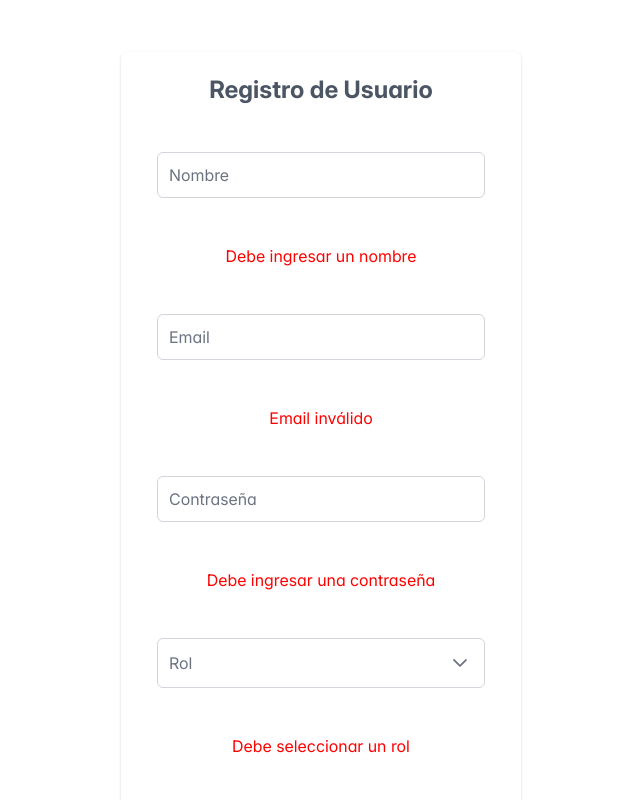
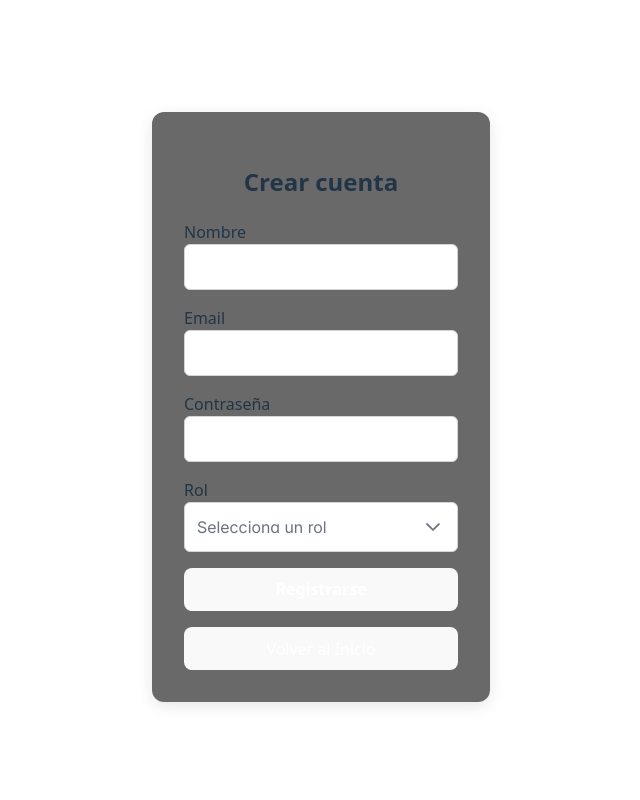
Before and after one commit to MateoVrr/efiJavaScript, a React (Vite) app: page /registro in a window 1280 px wide. Shown: the top 800 px of the page, without its empty margins (319-959 px from the left). Built offline with nearby package versions, Linux system fonts and the light colour scheme.

Commit message:
Actualizo login/register

```diff
--- a/src/layouts/Home.jsx
+++ b/src/layouts/Home.jsx
@@ -7,7 +7,8 @@ function Home() {
     <div style={{ textAlign: "center", marginTop: "50px" }}>
       <h1>Bienvenido</h1>
       <button onClick={() => navigate("/login")} style={{ color: "white" }}>Iniciar Sesión</button>
-      <button onClick={() => navigate("/registro")} style={{ color: "white" }}>Registrarse</button>
+      <h2>¿No tienes una cuenta?</h2>
+      <button onClick={() => navigate("/registro")} style={{ color: "white" }}>Registrate</button>
     </div>
   );
 }
--- a/src/layouts/Login.jsx
+++ b/src/layouts/Login.jsx
@@ -1,91 +1,78 @@
-import { Fragment, useRef, useState } from "react"
-import { Card } from "primereact/card"
+import { Formik, Form, Field, ErrorMessage } from 'formik'
+import * as Yup from 'yup'
+import { InputText } from "primereact/inputtext"
 import { Button } from "primereact/button"
-import { InputText } from "primereact/inputtext"
-import { Toast } from "primereact/toast"
-import Swal from "sweetalert2"
+import { toast, ToastContainer } from "react-toastify"
 import { useNavigate } from "react-router-dom"
+import "../styles/Login.css"
 
-const Login = () => {
-    const [email, setEmail] = useState('')
-    const [password, setPassword] = useState('')
-    const toast = useRef(null)
+
+const validationSchema = Yup.object({
+    email: Yup.string().email('Email invalido').required('El email es obligatorio'),
+    password: Yup.string().required('La contraseña es obligatoria')
+})
+
+export default function Login() {
 
     const navigate = useNavigate()
 
-    const emailValido = email.includes('@') && email.includes('.')
-    const formValido = emailValido && password.trim() !== ''
+    const handleSubmit = async (values, {resetForm}) => {
+        try {
+            // 🔹 Simulación de API (por ahora sin backend)
+            // Cuando tengas tu API, reemplaza la URL y lógica
+            const response = await fetch('http://localhost:5000/login', {
+                method: 'POST',
+                headers: { "Content-Type": "application/json" },
+                body: JSON.stringify(values)
+            })
 
-    const manejarLogin = () => {
-        const data = localStorage.getItem('usuarios')
-        const lista = data ? JSON.parse(data) : []
+            // 🔹 Simulación de respuesta con JWT si no hay API
+            // const data = { token: "jwt-de-prueba-12345" }
+            // localStorage.setItem("token", data.token)
 
-        const usuarioEncontrado = lista.find(
-            (u) => u.email === email && u.password === password
-        )
+            if(response.ok) {
+                const data = await response.json()
+                // Guardar el JWT en localStorage
+                localStorage.setItem("token", data.token)
+                toast.success("Login exitoso")
+                resetForm()
+                setTimeout(() => navigate('/'), 1500)
+            } else {
+                toast.error("Usuario o contraseña incorrectos")
+            }
 
-        if (usuarioEncontrado) {
-            Swal.fire({
-                icon: 'success',
-                title: 'Inicio de sesión exitoso',
-                text: `Bienvenido ${usuarioEncontrado.nombre}!`,
-                showConfirmButton: false,
-                timer: 1500
-            }).then(() => navigate("/"))
-        } else {
-            Swal.fire({
-                icon: 'error',
-                title: 'Error de inicio de sesión',
-                text: 'Email o contraseña incorrectos'
-            })
+        } catch(error) {
+            toast.error("Error de conexión con el servidor")
         }
     }
 
     return (
-        <Fragment>
-            <Toast ref={toast} />
-            <Card title="Inicio de Sesión" style={{ width: '400px', margin: '20px auto' }}>
-                <div className="p-fluid" style={{ display: 'grid', padding: '16px', gap: '30px' }}>
-
-                    <span className="p-float-label">
-                        <InputText
-                            id="email"
-                            value={email}
-                            onChange={(e) => setEmail(e.target.value)}
-                        />
-                        <label htmlFor="email">Email</label>
-                    </span>
-                    {!email && !emailValido && <p style={{ color: 'red' }}>Email inválido</p>}
-
-                    <span className="p-float-label">
-                        <InputText
-                            id="password"
-                            type="password"
-                            value={password}
-                            onChange={(e) => setPassword(e.target.value)}
-                        />
-                        <label htmlFor="password">Contraseña</label>
-                    </span>
-                    {!password.trim() && <p style={{ color: 'red' }}>Debe ingresar una contraseña</p>}
-
-                    <div style={{ display: 'flex', padding: 16, gap: '10px' }}>
-                        <Button
-                            label="Iniciar Sesión"
-                            severity="success"
-                            disabled={!formValido}
-                            onClick={manejarLogin}
-                        />
+        <div className="login-container">
+            <h2>Iniciar Sesión</h2>
+            <ToastContainer position='top-right' autoClose={3000} />
+            <Formik
+                initialValues={{ email: '', password: '' }}
+                validationSchema={validationSchema}
+                onSubmit={handleSubmit}
+            >
+            {({ isSubmitting }) => (
+                <Form className="login-form">
+                    <div className="form-field">
+                        <label>Email</label>
+                        <Field as={InputText} name="email" id="email" />
+                        <ErrorMessage name="email" component="small" className="error" />
                     </div>
 
-                    <div style={{ padding: 16, gap: '10px' }}>
-                        <button onClick={() => navigate("/")} style={{ color: "white" }}>
-                            Inicio
-                        </button>
+                    <div className="form-field">
+                        <label>Contraseña</label>
+                        <Field as={InputText} type="password" name="password" id="password" />
+                        <ErrorMessage name="password" component="small" className="error" />
                     </div>
-                </div>
-            </Card>
-        </Fragment>
+
+                    <Button type="submit" label={isSubmitting ? "Ingresando..." : "Ingresar"} />
+                </Form>
+            )}
+            </Formik>
+        </div>
     )
 }
-
-export default Login
--- a/src/layouts/Registro.jsx
+++ b/src/layouts/Registro.jsx
@@ -1,126 +1,91 @@
+import { Formik, Form, Field, ErrorMessage } from 'formik'
 import { Fragment, useRef, useState } from "react"
+import * as Yup from 'yup'
 import { Card } from "primereact/card"
 import { Button } from "primereact/button"
 import { InputText } from "primereact/inputtext"
-import { Toast } from "primereact/toast"
+import { toast } from "react-toastify"
 import { Dropdown } from "primereact/dropdown"
 import Swal from "sweetalert2"
 import { useNavigate } from "react-router-dom"
+import '../styles/Registro.css'
 
-const Registro = () => {
-    const [nombre, setNombre] = useState('')
-    const [email, setEmail] = useState('')
-    const [password, setPassword] = useState('')
-    const [rol, setRol] = useState('')
-    const toast = useRef(null)
+const validationSchema = Yup.object({
+    name: Yup.string().required('El nombre es obligatorio'),
+    email: Yup.string().email('Email invalido').required('El email es obligatorio'),
+    password: Yup.string().required('La contraseña es obligatoria'),
+    role: Yup.string().required('Debes seleccionar un rol')
+})
+
+const roles = [
+    { label: 'Usuario', value: 'usuario' },
+    { label: 'Administrador', value: 'admin' }
+]
+
+export default function Registro(){
 
     const navigate = useNavigate()
 
-    const emailValido = email.includes('@') && email.includes('.')
-    const formValido = nombre.trim() !== '' && emailValido && password.trim() !== '' && rol !== ''
-
-    const guardarEnLocalStorage = (usuario) => {
-        const existente = localStorage.getItem('usuarios')
-        const lista = existente ? JSON.parse(existente) : []
-        lista.push({ ...usuario, createdAt: new Date() })
-        localStorage.setItem('usuarios', JSON.stringify(lista))
+    const handleSubmit = async (values, {resetForm}) => {
+        try {
+            const response = await fetch('http://localhost:5000/register',{
+                method:'POST',
+                headers:{ "Content-Type": "application/json"},
+                body: JSON.stringify(values)
+            })
+            if  (response.ok) {
+                toast.success("Usuario registrado con exito")
+                resetForm()
+                setTimeout(() => navigate('/'), 2000)
+            } else {
+                toast.error("Hubo un error al registrar el usuario")
+            }
+        } catch (error) {
+            toast.error("hubo un error con el servidor", error)
+        }
     }
 
-    const confirmarGuardado = () => {
-        Swal.fire({
-            title: '¿Deseas registrar este usuario?',
-            text: `Nombre: ${nombre || 'Sin nombre'} Email: ${email || 'Sin email'} Rol: ${rol || 'Sin rol'}`,
-            icon: 'question',
-            showCancelButton: true,
-            confirmButtonText: 'Sí, guardar',
-            cancelButtonText: 'Cancelar'
-        }).then((result) => {
-            if (result.isConfirmed) {
-                guardarEnLocalStorage({
-                    nombre,
-                    email,
-                    password,
-                    rol
-                })
-
-                Swal.fire({
-                    icon: 'success',
-                    title: 'Registro exitoso',
-                    showConfirmButton: false,
-                    timer: 1500
-                }).then(() => {navigate("/login") })
-            }
-        })
-    }
-
-    return (
-        <Fragment>
-            <Toast ref={toast} />
-            <Card title="Registro de Usuario" style={{ width: '400px', margin: '20px auto' }}>
-                <div className="p-fluid" style={{ display: 'grid', padding: '16px', gap: '30px' }}>
-
-                    <span className="p-float-label">
-                        <InputText
-                            id="nombre"
-                            value={nombre}
-                            onChange={(e) => setNombre(e.target.value)}
+    return(
+        <div className='register-container'>
+            <h2>Crear cuenta</h2>
+            <Formik
+                initialValues={{name: '', email: '', password: '', role: ''}}
+                validationSchema={validationSchema}
+                onSubmit={handleSubmit}
+            >
+            {({ isSubmitting, setFieldValue, values }) => (
+                <Form className='register-form'>
+                    <div className='form-field'>
+                        <label>Nombre</label>
+                        <Field as={InputText} id='name' name='name'/>
+                        <ErrorMessage name='name' component={'small'} className='error'/>
+                    </div>
+                    <div className='form-field'>
+                        <label>Email</label>
+                        <Field as={InputText} id='email' name='email'/>
+                        <ErrorMessage name='email' component={'small'} className='error'/>
+                    </div>
+                    <div className='form-field'>
+                        <label>Contraseña</label>
+                        <Field as={InputText} id='password' name='password'/>
+                        <ErrorMessage name='password' component={'small'} className='error'/>
+                    </div>
+                    <div className='form-field'>
+                        <label>Rol</label>
+                        <Dropdown
+                            value={values.role}
+                            options={roles}
+                            onChange={(e) => setFieldValue('role', e.value)}
+                            placeholder="Selecciona un rol"
                         />
-                        <label htmlFor="nombre">Nombre</label>
-                    </span>
-                    {!nombre.trim() && <p style={{ color: 'red' }}>Debe ingresar un nombre</p>}
-
-                    <span className="p-float-label">
-                        <InputText
-                            id="email"
-                            value={email}
-                            onChange={(e) => setEmail(e.target.value)}
-                        />
-                        <label htmlFor="email">Email</label>
-                    </span>
-                    {!email && !emailValido && <p style={{ color: 'red' }}>Email inválido</p>}
-
-
-                    <span className="p-float-label">
-                        <InputText
-                            id="password"
-                            type="password"
-                            value={password}
-                            onChange={(e) => setPassword(e.target.value)}
-                        />
-                        <label htmlFor="password">Contraseña</label>
-                    </span>
-                    {!password.trim() && <p style={{ color: 'red' }}>Debe ingresar una contraseña</p>}
-                    <span className="p-float-label">
-                        <Dropdown
-                            id="rol"
-                            value={rol}
-                            onChange={(e) => setRol(e.value)}
-                            options={[
-                                { label: "Usuario", value: "usuario" },
-                                { label: "Administrador", value: "administrador" }
-                            ]}
-                            placeholder="Seleccione un rol"
-                        />
-                        <label htmlFor="rol">Rol</label>
-                    </span>
-                    {!rol && <p style={{ color: 'red' }}>Debe seleccionar un rol</p>}
-                    <div style={{ display: 'flex', padding: 16, gap: '10px' }}>
-                        <Button
-                            label="Registrarse"
-                            severity="success"
-                            disabled={!formValido}
-                            onClick={confirmarGuardado}
-                        />
+                        <ErrorMessage name='role' component={'small'} className='error'/>
                     </div>
 
-                    <div style={{ padding: 16, gap: '10px' }}>
-                        <button onClick={() => navigate("/")} style={{ color: "white" }}>Inicio</button>
-                    </div>
-
-                </div>
-            </Card>
-        </Fragment>
+                    <Button type='submit' label={ isSubmitting ? "Registrando..." : 'Registrarse'} />
+                    <button type="button" onClick={() => navigate("/")} style={{ color: "white" }}>Volver al Inicio</button>
+                </Form>
+            )}
+            </Formik>
+        </div>
     )
 }
-
-export default Registro
--- a/src/main.jsx
+++ b/src/main.jsx
@@ -1,17 +1,19 @@
-import { StrictMode } from 'react'
-import { createRoot } from 'react-dom/client'
+import React from 'react'
+import ReactDOM from "react-dom/client"
 import './index.css'
 import App from './App.jsx'
 import 'primereact/resources/themes/lara-light-blue/theme.css'
 import 'primereact/resources/primereact.min.css'
 import 'primeicons/primeicons.css';
+import "react-toastify/dist/ReactToastify.css";
 import { BrowserRouter } from 'react-router-dom'
+import { ToastContainer } from 'react-toastify'
 
-
-createRoot(document.getElementById('root')).render(
-  <StrictMode>
+ReactDOM.createRoot(document.getElementById('root')).render(
+  <React.StrictMode>
     <BrowserRouter>
       <App />
+      <ToastContainer position='top-right' autoClose={3000} />
     </BrowserRouter>
-  </StrictMode>,
+  </React.StrictMode>,
 )
--- /dev/null
+++ b/src/styles/Login.css
@@ -0,0 +1,27 @@
+.login-container {
+    max-width: 400px;
+    margin: 5rem auto;
+    padding: 2rem;
+    background-color: #454444cc;
+    border-radius: 12px;
+    box-shadow: 0 4px 15px rgba(0,0,0,0.1);
+    text-align: center;
+}
+
+.login-form {
+    display: flex;
+    flex-direction: column;
+    gap: 1rem;
+}
+
+.form-field{
+    display: flex;
+    flex-direction: column;
+    text-align: left;
+}
+
+.error {
+    color: #d32f2f;
+    font-size: 0.8rem;
+
+}
--- /dev/null
+++ b/src/styles/Registro.css
@@ -0,0 +1,27 @@
+.register-container {
+    max-width: 400px;
+    margin: 5rem auto;
+    padding: 2rem;
+    background-color: #454444cc;
+    border-radius: 12px;
+    box-shadow: 0 4px 15px rgba(0,0,0,0.1);
+    text-align: center;
+}
+
+.register-form {
+    display: flex;
+    flex-direction: column;
+    gap: 1rem;
+}
+
+.form-field{
+    display: flex;
+    flex-direction: column;
+    text-align: left;
+}
+
+.error {
+    color: #d32f2f;
+    font-size: 0.8rem;
+
+}
```
Also changed, not shown: package.json (+7 -3 lines), src/context/AuthContext.jsx (added), 1 other file (tests, documents, lock files or other folders).
